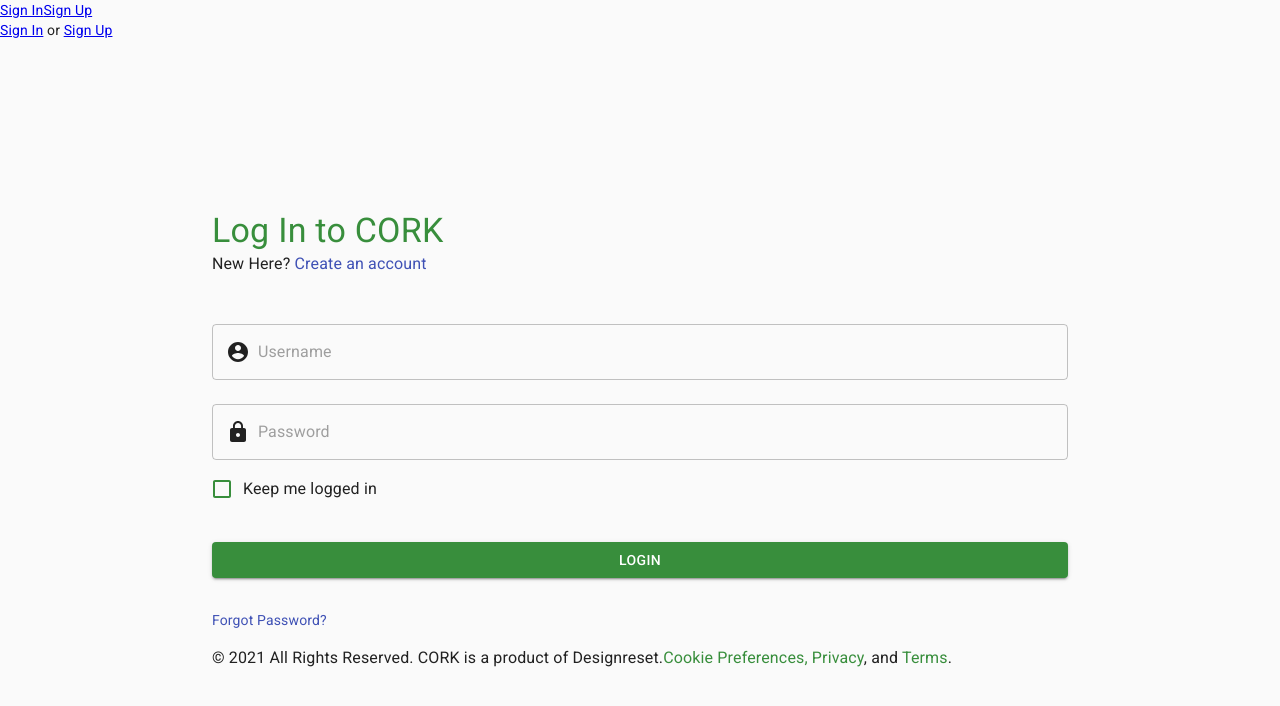
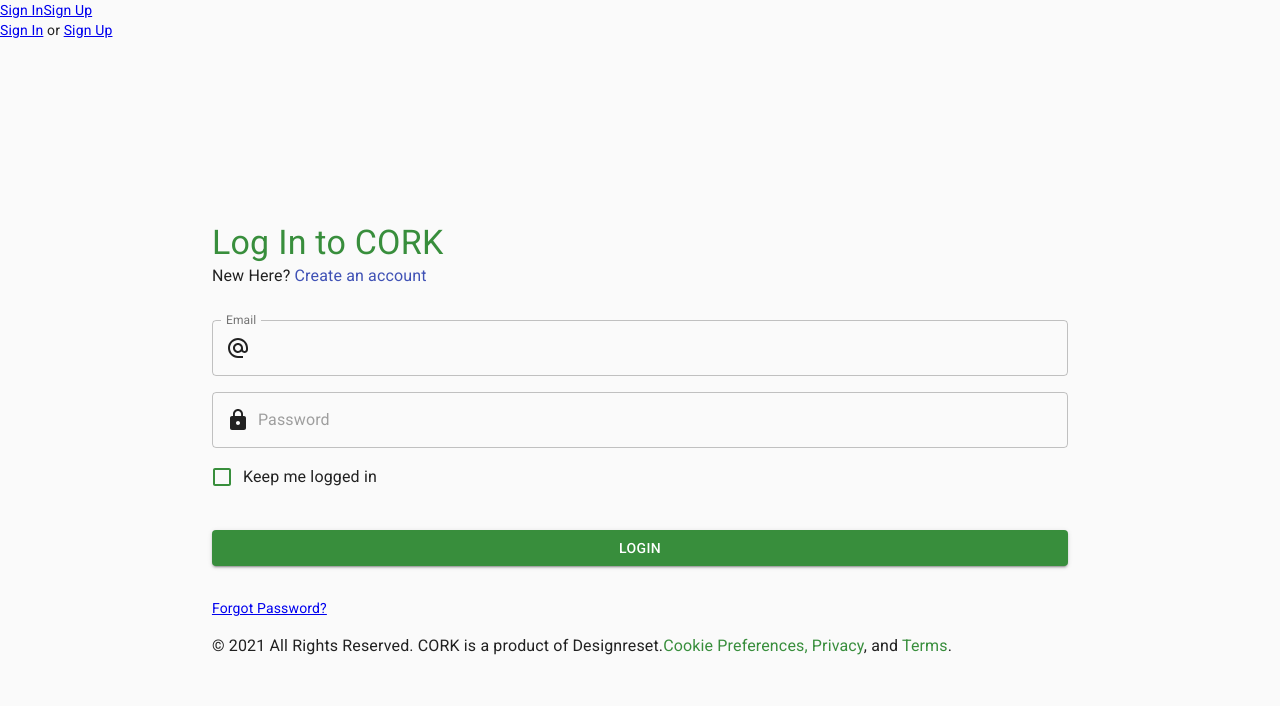
Before and after one commit to Ashank-Dsouza/Front-end-Estate-Asset-Management, a React (Create React App) app: page /#/sign-in in a window 1280 px wide. Shown: the top 706 px of the page. Built offline with nearby package versions, Linux system fonts and the light colour scheme.

Commit message:
adds login integration and password recovery

```diff
--- a/package.json
+++ b/package.json
@@ -3,6 +3,7 @@
   "version": "0.1.0",
   "private": true,
   "dependencies": {
+    "@fingerprintjs/fingerprintjs": "^3.3.0",
     "@fullcalendar/daygrid": "^5.8.0",
     "@fullcalendar/react": "^5.8.0",
     "@material-ui/core": "^4.12.1",
--- a/src/App.js
+++ b/src/App.js
@@ -5,7 +5,7 @@
 
 import NameForm from "./pages/singUpPage";
 import LoginPage from "./pages/LoginPage";
-// import PasswordRecoverPage from "./pages/PasswordRecoveryPage";
+import PasswordRecoverPage from "./pages/PasswordRecoveryPage";
 // import AccountSettingPage from "./pages/AccountSetting";
 // import UserProfile from "./pages/UserProfile";
 // import UserList from "./pages/UserList";
@@ -33,6 +33,8 @@
             <Route exact path="/" component={NameForm}>
             </Route>
             <Route path="/sign-in" component={LoginPage}>
+            </Route>
+            <Route path="/forgot-password" component={PasswordRecoverPage}>
             </Route>
         </div>
 
--- a/src/pages/LoginPage.js
+++ b/src/pages/LoginPage.js
@@ -1,5 +1,6 @@
 import React from "react";
-
+import { useState } from 'react';
+import axios from "axios";
 import {
     Grid,
     Typography,
@@ -14,12 +15,16 @@
 } from "@material-ui/core";
 import { makeStyles } from "@material-ui/core/styles";
 import { TextField } from "@material-ui/core";
-
+import AlternateEmailIcon from '@material-ui/icons/AlternateEmail';
 import AccountCircleIcon from "@material-ui/icons/AccountCircle";
 import LockIcon from "@material-ui/icons/Lock";
+import { HashRouter as Router, Route, NavLink , Switch} from 'react-router-dom';
+
 
 import { green } from "@material-ui/core/colors";
 import { Container } from "@material-ui/core";
+import FingerprintJS from '@fingerprintjs/fingerprintjs'
+
 
 const useStyle = makeStyles((them) => ({
     root: {
@@ -48,8 +53,44 @@
     },
 }));
 
+async function GetDeviceId() {
+    const fpPromise = FingerprintJS.load()
+    const fp = await fpPromise
+    const result = await fp.get()
+
+    // This is the visitor identifier:
+    const deviceId = result.visitorId
+    console.log(deviceId);
+    return deviceId;
+
+}
+
 export default function LoginPage(props) {
     const classes = useStyle();
+
+    const [email, setEmailInput] = useState(''); // '' is the initial state value
+    const [password, setPasswordInput] = useState(''); // '' is the initial state value
+
+
+    const submitLoginDetails = async (event) => {
+        console.log("the email entered is: ", email);
+        console.log("the password entered is: ", password);
+
+        const deviceId = await GetDeviceId();
+
+        axios.defaults.baseURL = 'http://localhost:9191';
+        //axios.get('/data/2.5/weather')
+
+        axios.post('/login', {
+            Email: email,
+            Password: password,
+            DeviceID: deviceId
+        })
+        .then(function (response) {
+            console.log(response);
+        })
+    };
+
 
     return (
         <>
@@ -70,19 +111,23 @@
                         </Typography>
                         <Box my={4} mb={2}>
                             <TextField
-                                placeholder="Username"
-                                margin="normal"
+                                value={email}
+                                onInput={e => setEmailInput(e.target.value)}
+                                label="Email"
+                                variant="outlined"
+                                className={classes.InputFieldsText}
                                 InputProps={{
                                     startAdornment: (
                                         <InputAdornment position="start">
-                                            <AccountCircleIcon />
+                                            <AlternateEmailIcon />
                                         </InputAdornment>
                                     ),
                                 }}
-                                variant="outlined"
-                                fullWidth
+                                fullWidth={true}
                             />
                             <TextField
+                                value={password}
+                                onInput={e => setPasswordInput(e.target.value)}
                                 placeholder="Password"
                                 margin="normal"
                                 InputProps={{
@@ -102,10 +147,12 @@
                                     control={<Checkbox style={{ color: green[700] }} />}
                                 />
                             </FormControl>
-                            <Button fullWidth className={classes.loginButton} variant="contained">
+                            <Button onClick={() => submitLoginDetails()} fullWidth className={classes.loginButton} variant="contained">
                                 Login
                             </Button>
-                            <Link>Forgot Password?</Link>
+                            <NavLink exact to="/forgot-password" activeClassName="PageSwitcher__Item--Active" className="PageSwitcher__Item">Forgot Password?</NavLink>
+
+                            {/* <Link>Forgot Password?</Link> */}
                         </Box>
                         <Typography>
                             © 2021 All Rights Reserved. CORK is a product of Designreset.
--- a/src/pages/PasswordRecoveryPage.js
+++ b/src/pages/PasswordRecoveryPage.js
@@ -1,5 +1,6 @@
 import React from "react";
-
+import { useState } from 'react';
+import axios from "axios";
 import {
   Grid,
   Typography,
@@ -51,6 +52,23 @@
 export default function PasswordRecoverPage(props) {
   const classes = useStyle();
 
+  const [email, setEmailInput] = useState(''); // '' is the initial state value
+
+
+  const submitOnClick = (event) => {
+    console.log("the value of email input is: ", email);
+
+    axios.defaults.baseURL = 'http://localhost:9191';
+
+    axios.post('/users/sendMail', {
+      Email: email
+    })
+      .then(function (response) {
+        console.log(response);
+      })
+  }
+
+
   return (
     <>
       <CssBaseline />
@@ -62,18 +80,20 @@
           className={classes.root}
         >
           <Grid item xs={12} md={8}>
-            <Card style={{backgroundColor:'transparent',boxShadow:'none'}}>
+            <Card style={{ backgroundColor: 'transparent', boxShadow: 'none' }}>
               <CardHeader
                 title={
                   <Typography variant="h4" className={classes.MainTitle}>
                     Password Recovery
                   </Typography>
                 }
-                subheader="Enter your email and instructions will sent to you!"
+                subheader="Enter your email and instructions will be sent to you!"
               />
               <CardContent>
                 <TextField
-                  placeholder="Emain"
+                  value={email}
+                  onInput={e => setEmailInput(e.target.value)}
+                  placeholder="Email"
                   margin="normal"
                   type='email'
                   InputProps={{
@@ -89,6 +109,7 @@
               </CardContent>
               <CardActions>
                 <Button
+                  onClick={() => submitOnClick()}
                   variant="contained"
                   className={classes.resetButton}
                   fullWidth
--- a/src/pages/singUpPage.js
+++ b/src/pages/singUpPage.js
@@ -11,6 +11,10 @@
     Checkbox,
     Button
 } from "@material-ui/core";
+import FingerprintJS from '@fingerprintjs/fingerprintjs'
+import { HashRouter as Router, Route, NavLink , Switch} from 'react-router-dom';
+
+
 import { makeStyles } from "@material-ui/core/styles";
 import { Typography } from "@material-ui/core";
 import { green } from '@material-ui/core/colors';
@@ -104,9 +108,9 @@
                     <Typography variant="h4" style={{ color: green[700] }}>Get started with a free account</Typography>
                     <Typography>
                         Already have an account?{" "}
-                        <Link href="#" onClick={preventDefault}>
-                            Login
-                        </Link>
+                        <NavLink exact to="/sign-in" activeClassName="PageSwitcher__Item--Active" className="PageSwitcher__Item">Login</NavLink>
+
+
                     </Typography>
                     <Box className={classes.InputFields}>
                         <TextField
```
Also changed, not shown: 1 other file (tests, documents, lock files or other folders).
